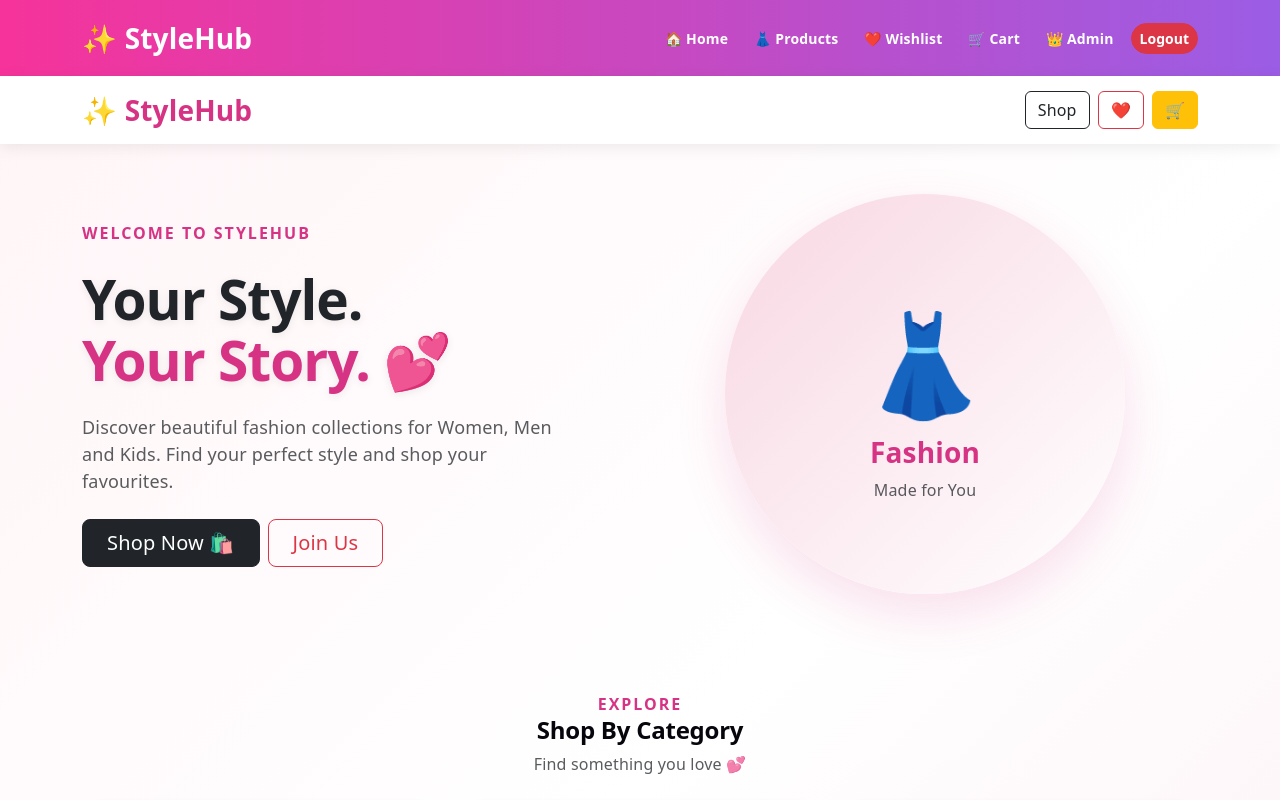
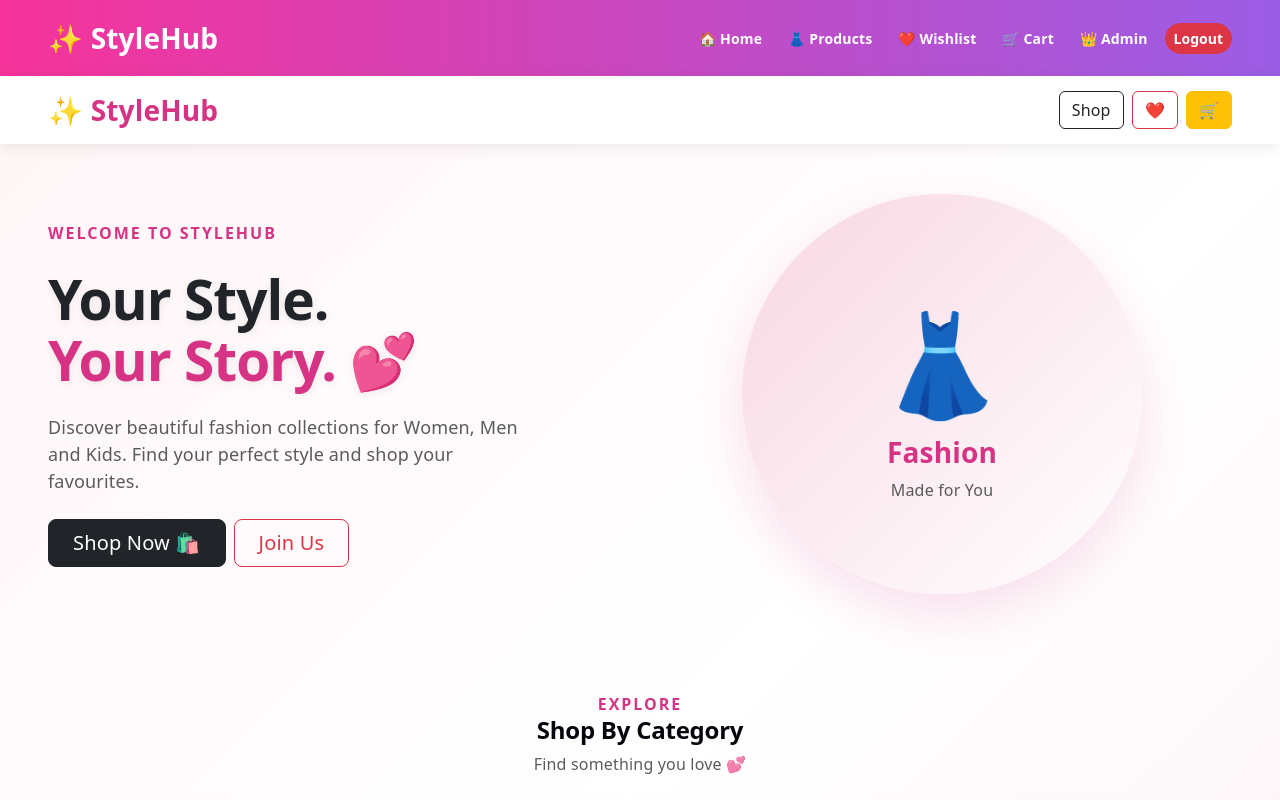
Before and after one commit to raginap2005-design/fashion-store, a React (Vite) app in the folder client/: page / in a window 1280 px wide. Shown: the top 800 px of the page. Built offline with nearby package versions, Linux system fonts and the light colour scheme; no server answers; sample sign-in values are in the browser's storage.

Commit message:
Improve page width and navbar alignment

```diff
--- a/client/src/App.jsx
+++ b/client/src/App.jsx
@@ -46,7 +46,8 @@ function Home() {
           boxShadow: "0 3px 15px rgba(0,0,0,0.08)",
         }}
       >
-        <div className="container">
+        {/* <div className="container"> */}
+        <div className="container-fluid px-4 px-md-5">
           <Link
             to="/"
             className="navbar-brand fw-bold"
@@ -85,7 +86,8 @@ function Home() {
 
       {/* HERO SECTION */}
 
-      <div className="container">
+      {/* <div className="container"> */}
+      <div className="container-fluid px-4 px-md-5">
         <div
           className="row align-items-center"
           style={{
--- a/client/src/components/Navbar.jsx
+++ b/client/src/components/Navbar.jsx
@@ -26,7 +26,9 @@ function Navbar() {
         padding: "12px 0",
       }}
     >
-      <div className="container">
+      {/* <div className="container"> */}
+
+      <div className="container-fluid px-4 px-md-5 d-flex align-items-center">
 
         {/* LOGO */}
 
@@ -43,7 +45,9 @@ function Navbar() {
 
         {/* MENU */}
 
-        <div className="d-flex align-items-center gap-2">
+        {/* <div className="d-flex align-items-center gap-2"> */}
+
+        <div className="d-flex align-items-center gap-2 ms-auto flex-wrap justify-content-end">
 
           {/* HOME */}
 
--- a/client/src/pages/AdminDashboard.jsx
+++ b/client/src/pages/AdminDashboard.jsx
@@ -35,7 +35,9 @@ function AdminDashboard() {
         padding: "40px 20px",
       }}
     >
-      <div className="container">
+      {/* <div className="container"> */}
+
+      <div className="container-fluid px-4 px-md-5">
         <div className="text-center mb-5">
           <div style={{ fontSize: 55 }}>👑</div>
 
--- a/client/src/pages/AdminOrders.jsx
+++ b/client/src/pages/AdminOrders.jsx
@@ -129,7 +129,9 @@ function AdminOrders() {
         padding: "40px 20px",
       }}
     >
-      <div className="container">
+      {/* <div className="container"> */}
+
+      <div className="container-fluid px-4 px-md-5">
         {/* HEADER */}
 
         <div className="d-flex justify-content-between align-items-center mb-4 flex-wrap gap-3">
--- a/client/src/pages/AdminProducts.jsx
+++ b/client/src/pages/AdminProducts.jsx
@@ -219,7 +219,8 @@ function AdminProducts() {
         minHeight: "100vh",
       }}
     >
-      <div className="container">
+      {/* <div className="container"> */}
+      <div className="container-fluid px-4 px-md-5">
         {/* HEADER */}
         <div className="d-flex justify-content-between align-items-center mb-4 flex-wrap gap-3">
           <div>
--- a/client/src/pages/AdminUsers.jsx
+++ b/client/src/pages/AdminUsers.jsx
@@ -59,7 +59,8 @@ function AdminUsers() {
         padding: "40px 20px",
       }}
     >
-      <div className="container">
+      {/* <div className="container"> */}
+      <div className="container-fluid px-4 px-md-5">
         <div className="d-flex justify-content-between align-items-center mb-4">
           <div>
             <h1
--- a/client/src/pages/Cart.jsx
+++ b/client/src/pages/Cart.jsx
@@ -115,7 +115,8 @@ function Cart() {
         paddingBottom: "60px",
       }}
     >
-      <div className="container">
+      {/* <div className="container"> */}
+      <div className="container-fluid px-4 px-md-5">
         {/* HEADER */}
         <div className="d-flex justify-content-between align-items-center mb-4">
           <div>
--- a/client/src/pages/MyOrders.jsx
+++ b/client/src/pages/MyOrders.jsx
@@ -137,7 +137,8 @@ function MyOrders() {
 
   if (loading) {
     return (
-      <div className="container py-5 text-center">
+      // <div className="container py-5 text-center">
+      <div className="container-fluid px-4 px-md-5 py-5 text-center">
         <div className="spinner-border text-danger" />
         <h5 className="mt-3">Loading your orders...</h5>
       </div>
@@ -149,8 +150,18 @@ function MyOrders() {
   // =========================================
 
   return (
+    // <div
+    //   className="container"
+    //   style={{
+    //     minHeight: "70vh",
+    //     paddingTop: "40px",
+    //     paddingBottom: "60px",
+    //   }}
+    // >
+
+
     <div
-      className="container"
+  className="container-fluid px-4 px-md-5"
   style={{
     minHeight: "70vh",
     paddingTop: "40px",
--- a/client/src/pages/Products.jsx
+++ b/client/src/pages/Products.jsx
@@ -272,7 +272,9 @@ function Products({ category }) {
         paddingBottom: "60px",
       }}
     >
-      <div className="container">
+      {/* <div className="container"> */}
+
+      <div className="container-fluid px-4 px-md-5">
         {/* HEADER */}
 
         <div className="mb-4">
--- a/client/src/pages/UserDashboard.jsx
+++ b/client/src/pages/UserDashboard.jsx
@@ -22,7 +22,9 @@ function UserDashboard() {
         padding: "50px 20px",
       }}
     >
-      <div className="container">
+      {/* <div className="container"> */}
+
+      <div className="container-fluid px-4 px-md-5">
         {/* HEADER */}
 
         <div className="text-center mb-5">
--- a/client/src/pages/Wishlist.jsx
+++ b/client/src/pages/Wishlist.jsx
@@ -41,7 +41,8 @@ function Wishlist() {
         paddingBottom: "60px",
       }}
     >
-      <div className="container">
+      {/* <div className="container"> */}
+      <div className="container-fluid px-4 px-md-5">
 
         {/* HEADER */}
 
```
Lines whose indentation alone changed are shown as unchanged.
